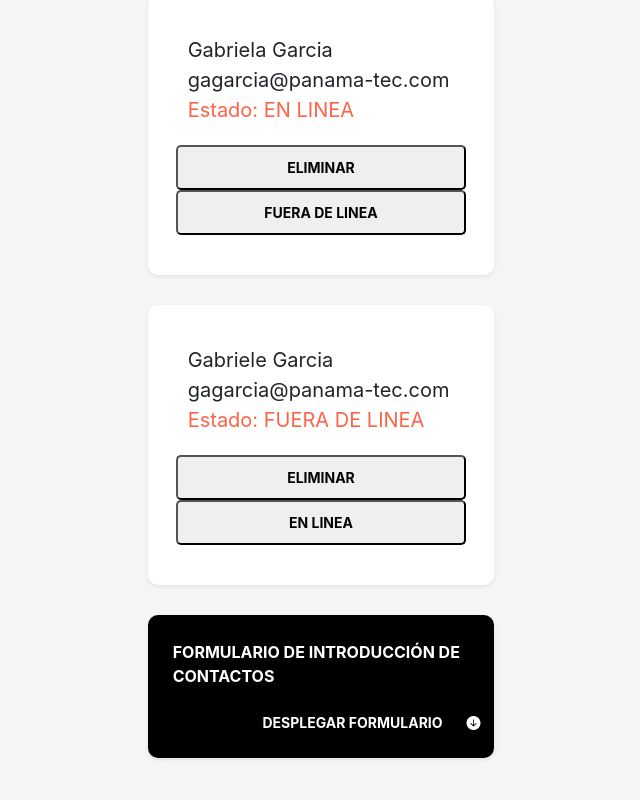
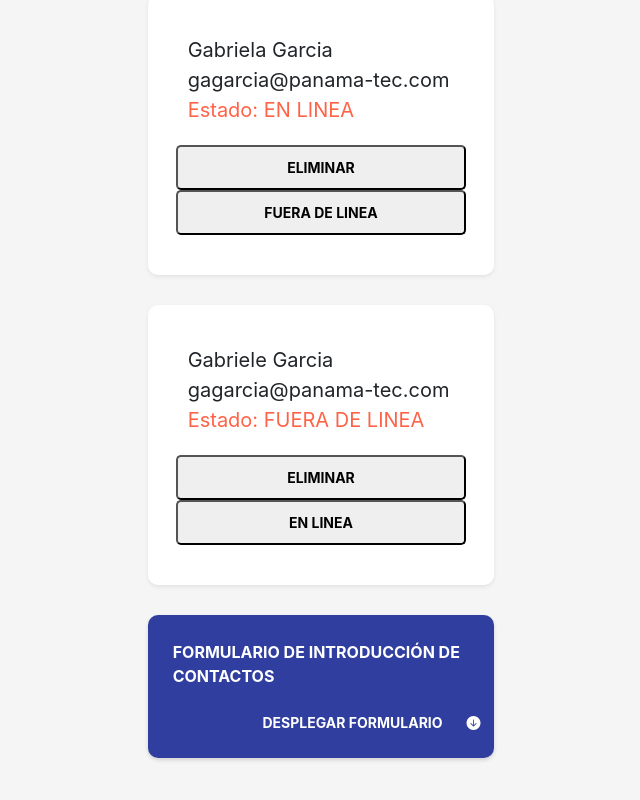
Before and after one commit to PANAMA-TEC/tarea-1-react, a React (Create React App) app: page / in a window 1280 px wide. Shown: the part 494-1294 px from the top of the page, without its empty margins (319-959 px from the left). Built offline with nearby package versions, Linux system fonts and the light colour scheme.

Commit message:
Cambio de colores

```diff
--- a/src/componentes/simples/Formularios/formularioContactos/formularioContactos.jsx
+++ b/src/componentes/simples/Formularios/formularioContactos/formularioContactos.jsx
@@ -37,8 +37,8 @@ const Formulariocontactos = ({ tareasActuales , agregarTarea }) => {
     }
 
     return (
-        <form className='' style={{ borderRadius:'10px' }} onSubmit={ crearContacto } >
-            <div className='shadow-sm' style={{ backgroundColor:'black',padding:'10px', borderRadius:'10px' }}>
+        <form className='shadow-sm' style={{ borderRadius:'10px' }} onSubmit={ crearContacto } >
+            <div className='shadow-sm' style={{ backgroundColor:'#303F9F',padding:'10px', borderRadius:'10px' }}>
                 <label  class="col-12 col-form-label align-middle" style=  {{ color:'white',   padding:'15px', fontWeight:'bold' }}  for="staticEmail" >
                     <div className='row'>
 
```
